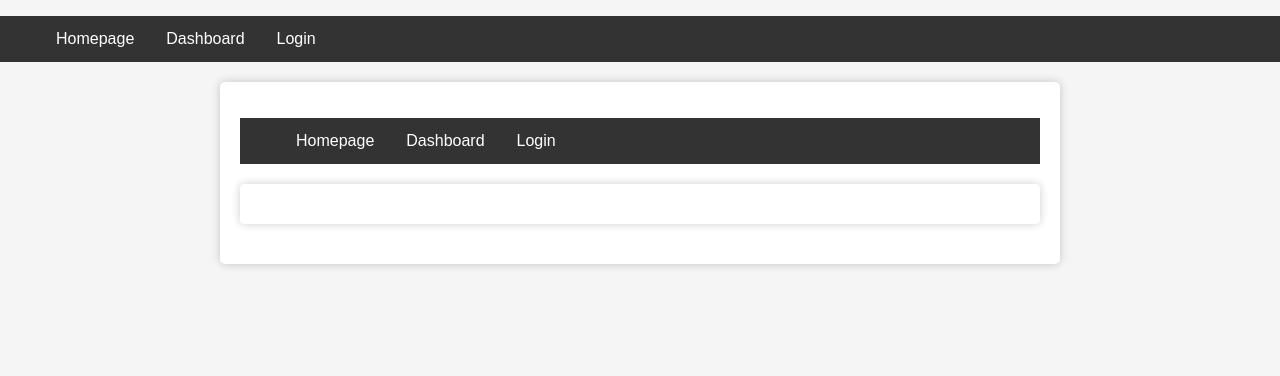
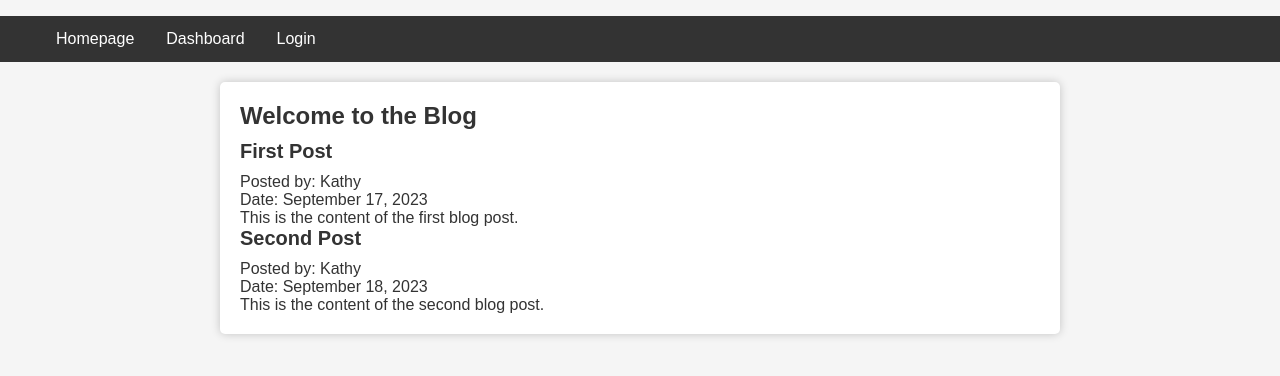
Before and after one commit to musekat3/mvc-tech-blog, a website: page public/index.html in a window 1280 px wide. Drawn offline with nearby package versions, Linux system fonts and the light colour scheme.

Commit message:
Handlebars

```diff
--- a/package.json
+++ b/package.json
@@ -7,6 +7,7 @@
     "express": "^4.18.2",
     "express-handlebars": "^7.1.2",
     "express-session": "^1.17.3",
+    "handlebars": "^4.7.8",
     "mysql2": "^3.6.1",
     "sequelize": "^6.33.0",
     "sqlite3": "^5.1.6"
--- a/public/index.html
+++ b/public/index.html
@@ -3,6 +3,7 @@
 <head>
     <meta charset="UTF-8">
     <meta name="viewport" content="width=device-width, initial-scale=1.0">
+    <script src="https://cdnjs.cloudflare.com/ajax/libs/handlebars.js/4.7.7/handlebars.min.js"></script>
     <link rel="stylesheet" href="style.css">
     <title>Tech Blog</title>
 </head>
@@ -36,13 +37,52 @@
         </ul>
     </nav>
 
-    <div id="content">
-        <Homepage Content>
-        <div id="homepage" style="display: none;">
-            <h1>Welcome to the CMS Blog</h1>
+    <script id="homepage-template" type="text/x-handlebars-template">
+        <div id="homepage">
+            <h1>Welcome to the {{Tech}} Blog</h1>
             <div id="blog-posts">
+                {{#each blogPosts}}
+                    <div class="blog-post">
+                        <h2>{{title}}</h2>
+                        <p>Posted by: {{author}}</p>
+                        <p>Date: {{date}}</p>
+                        <p>{{content}}</p>
+                    </div>
+                {{/each}}
             </div>
         </div>
+    </script>
+
+    <script>
+        document.addEventListener('DOMContentLoaded', function () {
+            // Sample data for the homepage
+            const homepageData = {
+                blogName: "Tech Blog",
+                blogPosts: [
+                    {
+                        title: "First Post ",
+                        author: "Kathy",
+                        date: "September 17, 2023",
+                        content: "This is the content of the first blog post."
+                    },
+                    {
+                        title: "Second Post",
+                        author: "Kathy",
+                        date: "September 18, 2023",
+                        content: "This is the content of the second blog post."
+                    }
+                ]
+            };
+
+            // Compile the Handlebars
+            const homepageSource = document.getElementById("homepage-template").innerHTML;
+            const homepageTemplate = Handlebars.compile(homepageSource);
+
+            // Insert data into the template and display it
+            const contentDiv = document.getElementById("content");
+            contentDiv.innerHTML = homepageTemplate(homepageData);
+        });
+    </script>
 
         <Dashboard Content>
         <div id="dashboard" style="display: none;">
```
Also changed, not shown: 1 other file.
